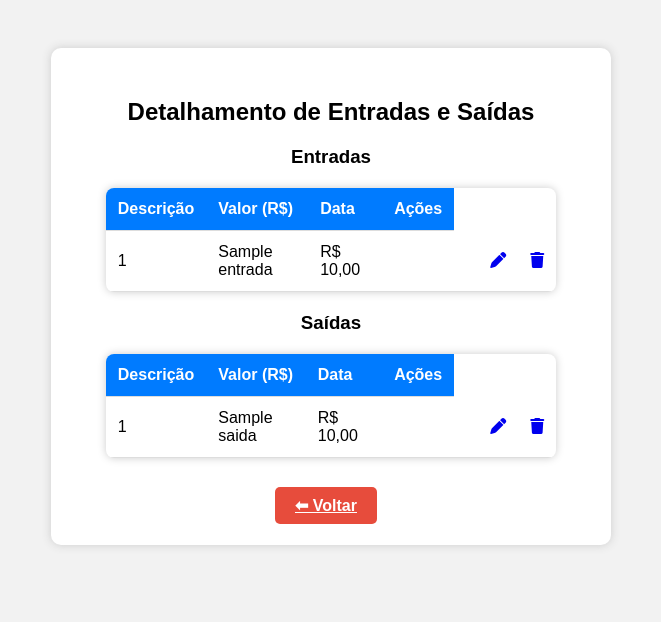
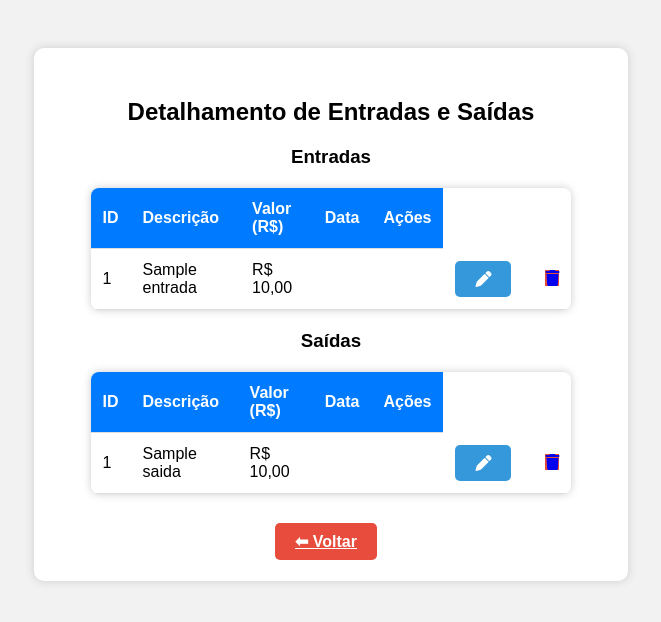
Before and after one commit to gutusmao12/Fluxo_de_Caixa_Python, a Flask app: template templates/detalhamento.html in a window 1280 px wide. Shown: the top 622 px of the page, without its empty margins (309-970 px from the left). Run offline with Flask 3, Linux system fonts and the light colour scheme; the template is opened without the code that fills it: most values are stand-ins (such as "Sample title", 1, 10 or a date in 2020).

Commit message:
feat: alguns ajustes de layout

```diff
--- a/static/style.css
+++ b/static/style.css
@@ -46,6 +46,10 @@
     background-color: #c0392b; /* vermelho escuro ao passar o mouse */
 }
 
+.btn-entrar {
+    background-color: green;
+}
+
 table {
     width: 90%;
     margin: 20px auto;
--- a/templates/dashboard.html
+++ b/templates/dashboard.html
@@ -12,9 +12,9 @@
         <div class="info"><strong>Total de Saídas:</strong> R$ {{ saidas | formata_brl }}</div>
         <div class="info"><strong>Saldo:</strong> R$ {{ saldo | formata_brl }}</div>
 
-        <a href="/adicionar_entrada" class="button">➕ Entrada</a>
-        <a href="/adicionar_saida" class="button">➖ Saída</a>
-        <a href="/detalhamento" class="button">📋 Detalhamento</a>
+        <a href="/adicionar_entrada" class="btn btn-entrar">➕ Entrada</a>
+        <a href="/adicionar_saida" class="btn btn-cancelar">➖ Saída</a>
+        <a href="/detalhamento" class="btn">📋 Detalhamento</a>
         <br><br>
         <a href="/logout">Sair</a>
     </div>
--- a/templates/detalhamento.html
+++ b/templates/detalhamento.html
@@ -13,6 +13,7 @@
 <h3>Entradas</h3>
 <table>
     <tr>
+        <th>ID</th>
         <th>Descrição</th>
         <th>Valor (R$)</th>
         <th>Data</th>
@@ -27,12 +28,12 @@
         <td>
             <td>
                 <a href="{{ url_for('editar_entrada', id=entrada[0]) }}" title="Editar">
-                    <i class="fas fa-pen text-blue-500 hover:text-blue-700" style="cursor:pointer;"></i>
+                    <i class="fas fa-pen btn" style="cursor:pointer;"></i>
                 </a>
             </td>
             <td>
                 <a href="#" onclick="confirmarExclusao('{{ url_for('excluir_entrada', id=entrada[0]) }}')"title="Excluir">
-                    <i class="fas fa-trash text-red-500 hover:text-red-700" style="cursor:pointer;"></i>
+                    <i class="fas fa-trash btn-cancelar" style="cursor:pointer;"></i>
                 </a>
             </td>
         </td>
@@ -44,6 +45,7 @@
 <h3>Saídas</h3>
 <table>
     <tr>
+        <th>ID</th>
         <th>Descrição</th>
         <th>Valor (R$)</th>
         <th>Data</th>
@@ -58,12 +60,12 @@
         <td>
             <td>
                 <a href="{{ url_for('editar_saida', id=saida[0]) }}" title="Editar">
-                    <i class="fas fa-pen text-blue-500" style="cursor:pointer;"></i>
+                    <i class="fas fa-pen btn" style="cursor:pointer;"></i>
                 </a>
             </td>
             <td>
                 <a href="#" onclick="confirmarExclusao('{{ url_for('excluir_saida', id=saida[0]) }}')"title="Excluir">
-                    <i class="fas fa-trash hover:text-red-500" style="cursor:pointer; color: text-red-700"></i>
+                    <i class="fas fa-trash btn-cancelar" style="cursor:pointer;"></i>
                 </a>
             </td>
         </td>
```
